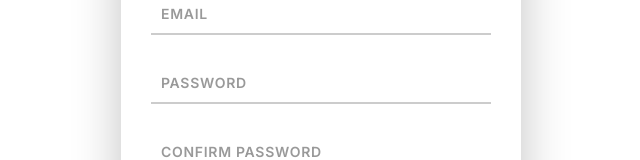
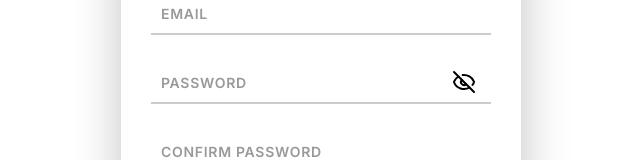
Before and after one commit to thami-coding/spa-booking, a React (Vite) app in the folder frontend/: page /signup in a window 1280 px wide. Shown: the part 329-489 px from the top of the page, without its empty margins (319-959 px from the left). Built offline with nearby package versions, Linux system fonts and the light colour scheme; no server answers.

Commit message:
Fix auth page password reveal

```diff
--- a/frontend/package.json
+++ b/frontend/package.json
@@ -12,6 +12,7 @@
   "dependencies": {
     "axios": "^1.13.5",
     "date-fns": "^4.1.0",
+    "lucide-react": "^1.31.0",
     "react": "^19.2.0",
     "react-dom": "^19.2.0",
     "react-hook-form": "^7.71.1",
--- a/frontend/src/components/booking-form/BookingForm.tsx
+++ b/frontend/src/components/booking-form/BookingForm.tsx
@@ -93,7 +93,9 @@ export default function BookingForm() {
 
   const bookedDate = watch("bookedDate");
   const serviceId = watch("service");
+  const guestNumber = watch("guests");
   const service = services.data?.find((service) => service.id === serviceId);
+  const totalCost = (service?.price ?? 0) * guestNumber;
 
   const onSubmit: SubmitHandler<FormBookingDetails> = async (bookingData) => {
     const { id } = userInfo;
@@ -107,6 +109,7 @@ export default function BookingForm() {
   };
 
   const bookedTimes = bookings[bookedDate] || [];
+console.log(errors.service);
 
   return (
     <form className={styles.bookingForm} onSubmit={handleSubmit(onSubmit)}>
@@ -122,6 +125,7 @@ export default function BookingForm() {
         <div className={`${styles.formGroup}`}>
           <label>Service</label>
           <select
+          defaultValue=""
             className={errors["service"] && styles.error}
             {...register("service", { required: true })}
           >
@@ -186,7 +190,7 @@ export default function BookingForm() {
         </div>
         <div className={styles.formGroup}>
           <label>Price</label>
-          <input disabled value={`R ${service?.price ?? 0.0}`} />
+          <input disabled value={totalCost} />
         </div>
         <div className={`${styles.formGroup} ${styles.fullWidth}`}>
           <label>Special Requests</label>
--- a/frontend/src/components/booking-summary/BookingSummary.tsx
+++ b/frontend/src/components/booking-summary/BookingSummary.tsx
@@ -7,8 +7,12 @@ import type { Booking } from "../../types/types";
 interface BookingSummaryProps {
   bookingDetails: Booking | undefined;
 }
-export default function BookingSummary({ bookingDetails }: BookingSummaryProps) {
-  const { appointment_at, id, user_id, is_paid, service_id, ...rest } =
+export default function BookingSummary({
+  bookingDetails,
+}: BookingSummaryProps) {
+  console.log(bookingDetails);
+
+  const { appointment_at, id, user_id, is_paid, service_id, amount, ...rest } =
     bookingDetails!;
 
   const [bookedDate, bookedTime] = appointment_at.split("T");
@@ -32,7 +36,7 @@ export default function BookingSummary({ bookingDetails }: BookingSummaryProps)
       })}
 
       <div className={styles.divider} />
-      <Row detail={`R ${Number(350.0).toFixed(2)}`} detailName={"Total"} />
+      <Row detail={`R ${amount}`} detailName={"Total"} />
     </div>
   );
 }
--- a/frontend/src/pages/auth/Auth.module.css
+++ b/frontend/src/pages/auth/Auth.module.css
@@ -36,7 +36,13 @@
     position: relative;
     margin-bottom: 25px;
 }
-
+.showPassword{
+    all: unset;
+    position: absolute;
+    top:10px;
+    right: 15px;
+    cursor:pointer;
+}
 .inputGroup input {
     width: 100%;
     padding: 12px 10px;
--- a/frontend/src/pages/auth/AuthPage.tsx
+++ b/frontend/src/pages/auth/AuthPage.tsx
@@ -1,4 +1,5 @@
 import styles from "./Auth.module.css";
+import { useState } from "react";
 import { Link, useNavigate } from "react-router";
 import { useForm, type SubmitHandler } from "react-hook-form";
 import Spinner from "../../components/spinner/Spinner";
@@ -6,12 +7,14 @@ import type { ApiErrorPayload, SignupData } from "../../types/types";
 import type { AxiosError } from "axios";
 import { mutate } from "swr";
 import { useLogin, useSignup } from "../../hooks/authHooks";
+import { Eye, EyeOff } from "lucide-react";
 
 type AuthProps = {
   mode: "login" | "signup";
 };
 const AuthPage = ({ mode }: AuthProps) => {
   const navigate = useNavigate();
+  const [showPassword, setShowPassword] = useState(false);
   const {
     trigger: login,
     isMutating: isSignupLoading,
@@ -32,7 +35,6 @@ const AuthPage = ({ mode }: AuthProps) => {
 
   const isLogin = mode === "login";
   const err = (loginError || signupError) as AxiosError<ApiErrorPayload>;
-
 
   const onSubmit: SubmitHandler<SignupData> = async (data) => {
     if (isLogin) {
@@ -72,8 +74,19 @@ const AuthPage = ({ mode }: AuthProps) => {
         </div>
 
         <div className={styles.inputGroup}>
-          <input type="password" {...register("password")} required />
+          <input
+            type={showPassword ? "text" : "password"}
+            {...register("password")}
+            required
+          />
           <label>Password</label>
+          <button
+            className={styles.showPassword}
+            type="button"
+            onClick={() => setShowPassword(!showPassword)}
+          >
+            {showPassword ? <Eye /> : <EyeOff />}
+          </button>
         </div>
         {err && <div className={styles.error}>{errorMsg}</div>}
 
--- a/frontend/src/types/types.ts
+++ b/frontend/src/types/types.ts
@@ -50,6 +50,7 @@ export interface Booking {
   appointment_at: string;
   service_id: string;
   is_paid: boolean;
+  amount: string;
   name: string;
   email: string;
   phone: string;
```
Also changed, not shown: 1 other file (tests, documents, lock files or other folders).
